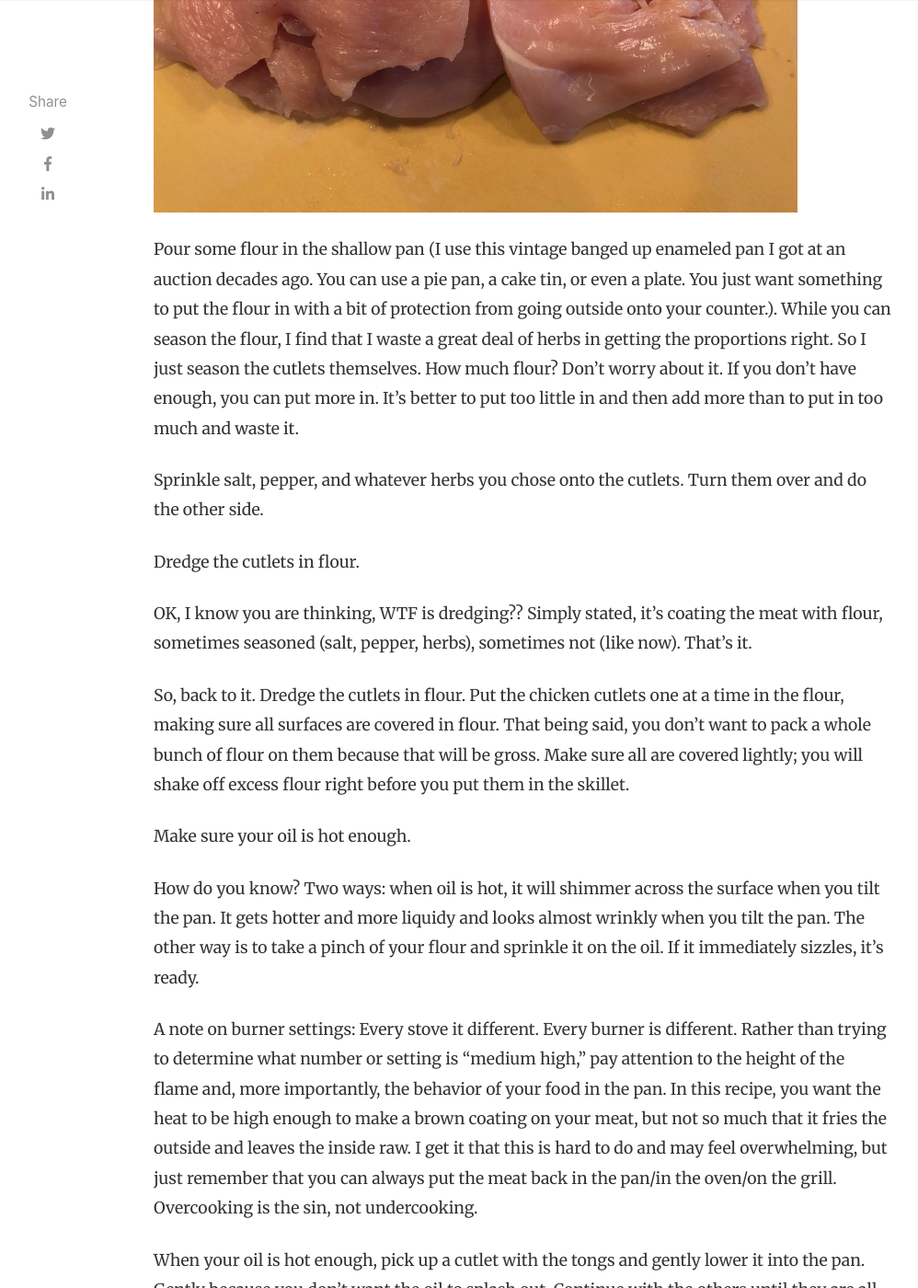
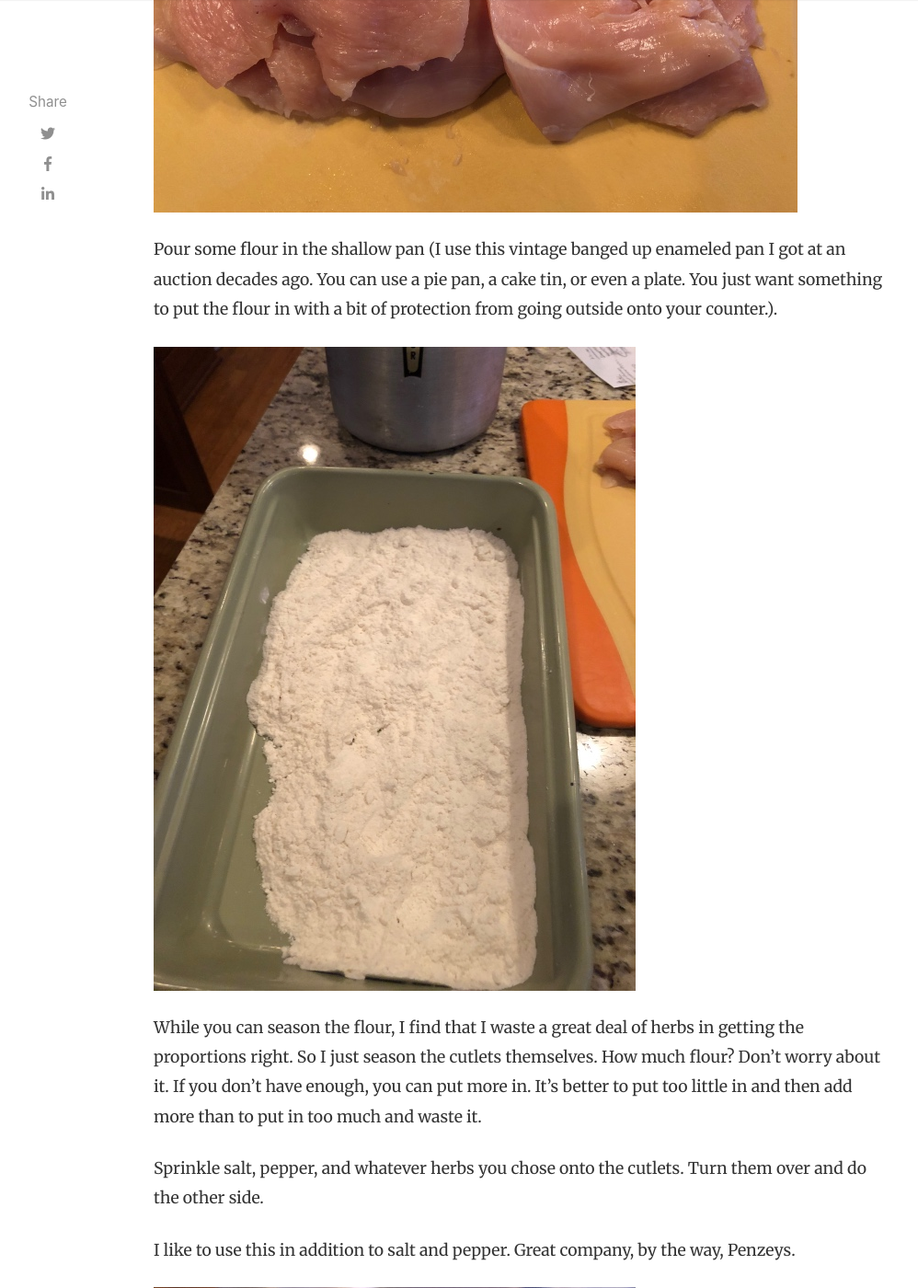
Before and after one commit to pknielski/pknielski.github.io, a Jekyll site: the page built from _posts/2019-05-11-sauteedcutlets.md, in a window 1280 px wide and 1400 px high, scrolled down 6018 px. Shown: the whole window at 92% size, without its empty margins (118-1116 px from the left). Built offline with Jekyll 4.4.1, drawn with Linux system fonts in a browser that asks for light colours; nearby versions of some CDN libraries; comment, search, counter and statistics services are not loaded.

Commit message:
Update 2019-05-11-sauteedcutlets.md

```diff
--- a/_posts/2019-05-11-sauteedcutlets.md
+++ b/_posts/2019-05-11-sauteedcutlets.md
@@ -51,9 +51,17 @@ Do this with all of your breasts. They will look like this:
 
 ![cutcutlets](/assets/images/Cut_cutlets_Fotor.jpg)
 
-Pour some flour in the shallow pan (I use this vintage banged up enameled pan I got at an auction decades ago. You can use a pie pan, a cake tin, or even a plate.  You just want something to put the flour in with a bit of protection from going outside onto your counter.). While you can season the flour, I find that I waste a great deal of herbs in getting the proportions right.  So I just season the cutlets themselves. How much flour?  Don’t worry about it.  If you don’t have enough, you can put more in.  It’s better to put too little in and then add more than to put in too much and waste it.
+Pour some flour in the shallow pan (I use this vintage banged up enameled pan I got at an auction decades ago. You can use a pie pan, a cake tin, or even a plate.  You just want something to put the flour in with a bit of protection from going outside onto your counter.).
+
+![flour](/assets/images/Flour_in_pan2_Fotor.jpg)
+
+While you can season the flour, I find that I waste a great deal of herbs in getting the proportions right.  So I just season the cutlets themselves. How much flour?  Don’t worry about it.  If you don’t have enough, you can put more in.  It’s better to put too little in and then add more than to put in too much and waste it.
 
 Sprinkle salt, pepper, and whatever herbs you chose onto the cutlets.  Turn them over and do the other side.
+
+I like to use this in addition to salt and pepper. Great company, by the way, Penzeys.
+
+![finesherbes](/assets/images/Fines_Herbes_Fotor.jpg)
 
 Dredge the cutlets in flour.
 
```
